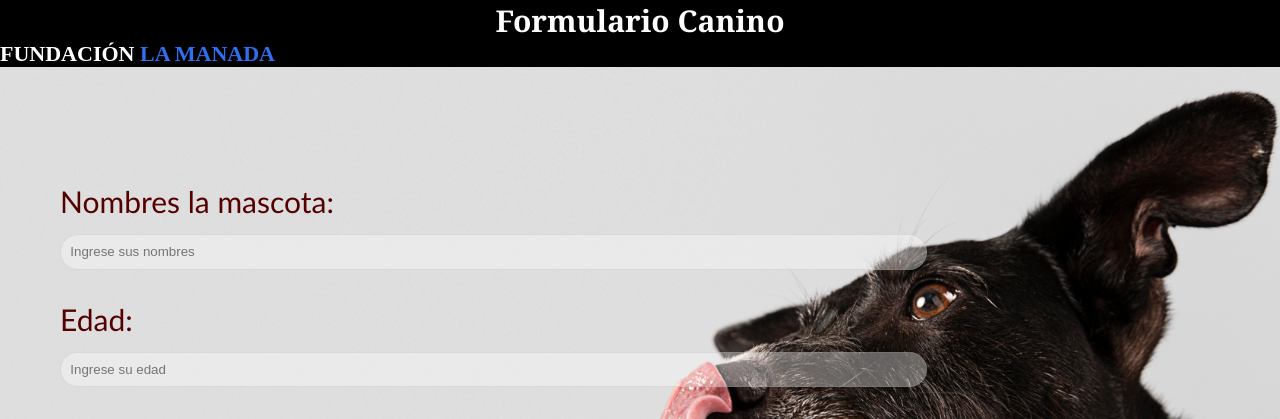
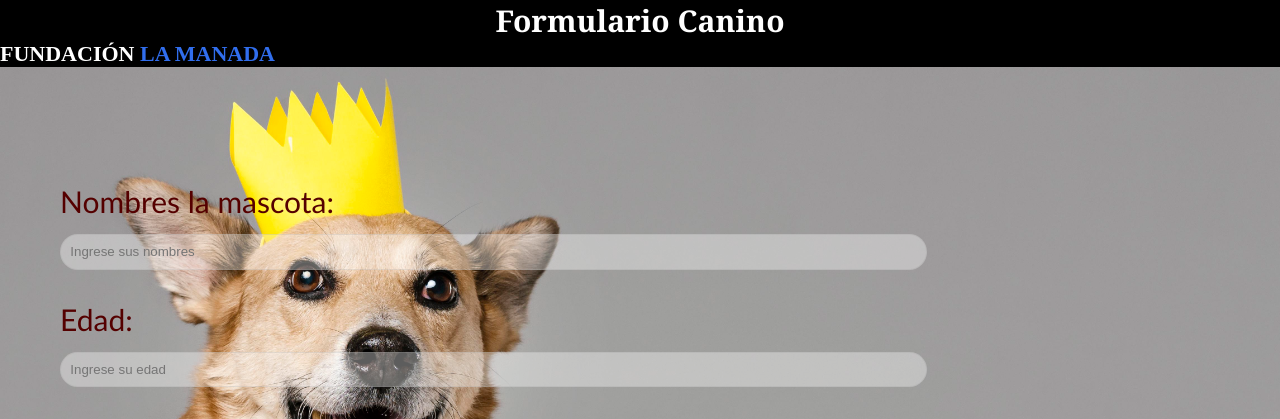
Before and after one commit to Javithor360/manada, a PHP site: page /formulario.html in a window 1280 px wide. Shown: the top 419 px of the page. Run offline with PHP 8.4, Linux system fonts and the light colour scheme.

Commit message:
Ahora sí es el último. Adapté los archivos subidos de Ernesto para adaptarlos a la organización de carpetas. De paso corregí un error en una ruta de unas imágenes, buenas noches jeje

```diff
--- a/css/forms.css
+++ b/css/forms.css
@@ -6,7 +6,7 @@ body{
     background-attachment: fixed;
   background-position: center center;
   background-size: cover;
-  background-image: url(div/michi.jpg);
+  background-image: url(../src/bg/michi.jpg);
 }
 h1{
     color: white;
--- a/css/forms2.css
+++ b/css/forms2.css
@@ -6,7 +6,7 @@ body{
     background-attachment: fixed;
   background-position: center center;
   background-size: cover;
-  background-image: url(div/Sin\ título-1.jpg);
+  background-image: url(../src/bg/kingdog.jpg);
 }
 h1{
     text-align: center;
--- a/css/seleccion.css
+++ b/css/seleccion.css
@@ -4,7 +4,7 @@
 }
 body{
   background-size: cover;
-    background-image: url(div/selec.jpg);
+    background-image: url(../src/bg/selec.jpg);
 }
 
 .par{
--- a/dogcare.html
+++ b/dogcare.html
@@ -51,7 +51,7 @@
     </section>
     <section>
     <h2>4. El baño</h2>
-    <img src="/src/baño.jpg">
+    <img src="./src/baño.jpg">
     <p>Un perro de raza pequeña puede bañarse cada 2 semanas y uno de raza grande 1 o 2 veces al mes. Eso sí, es muy importante
     que utilices productos para perros ya que éstos respetan su pelaje y el pH de su piel además de incorporar porcentajes de antiparásitos.
     Al mismo tiempo que habitúas a tu perro al baño, deberías utilizar productos que le permitieran tener una correcta higiene dental y evitar
@@ -60,7 +60,7 @@
     </section>
     <section>
     <h2>5. Paseos y actividad física</h2>
-    <img src="/src/actividad.jpg">
+    <img src="./src/actividad.jpg">
     <p>Es fundamental que pasees a tu perro entre 2 y tres veces al día siempre teniendo en cuenta la frecuencia de sus necesidades. En el paseo
     debes mostrarte tranquilo y dejar que tu perro huela el entorno, si está debidamente vacunado no tienes nada por qué temer.</p>
     <p>Además del paseo que realizarás es muy importante que tu perro realice ejercicio ya que desarrolla su musculatura y le proporciona relajación.
@@ -68,7 +68,7 @@
     </section>
     <section>
     <h2>6. Inspección de parásitos</h2>
-    <img src="/src/pulgas.jpg">
+    <img src="./src/pulgas.jpg">
     <p>Las pulgas y las garrapatas siempre son una amenaza para el perro que puede volverse grave si no recibe tratamiento o prevención alguna. Para
     detectar la presencia de estos parásitos y poder actuar con toda la antelación posible es importante que supervises el pelaje de tu perro acariciándole
     a contra pelo. Este hábito debes mantenerlo siempre, e intensificarlo en los meses de más calor.</p>
```
Also changed, not shown: css/div/Sin título-1.jpg (deleted), css/div/selec.jpg (deleted), src/bg/kingdog.jpg (added), src/bg/michi.jpg (renamed from css/div/michi.jpg), 3 other files.
